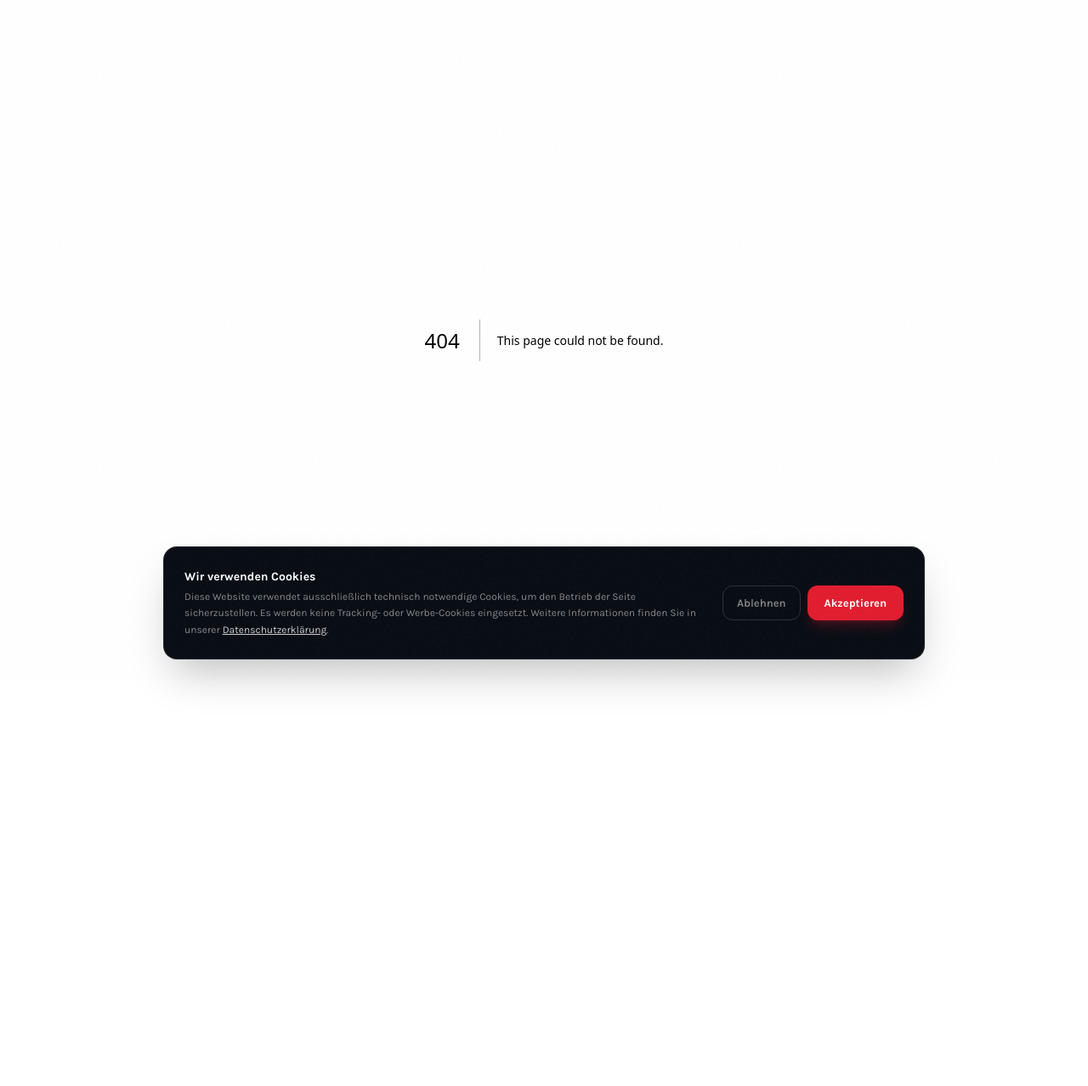
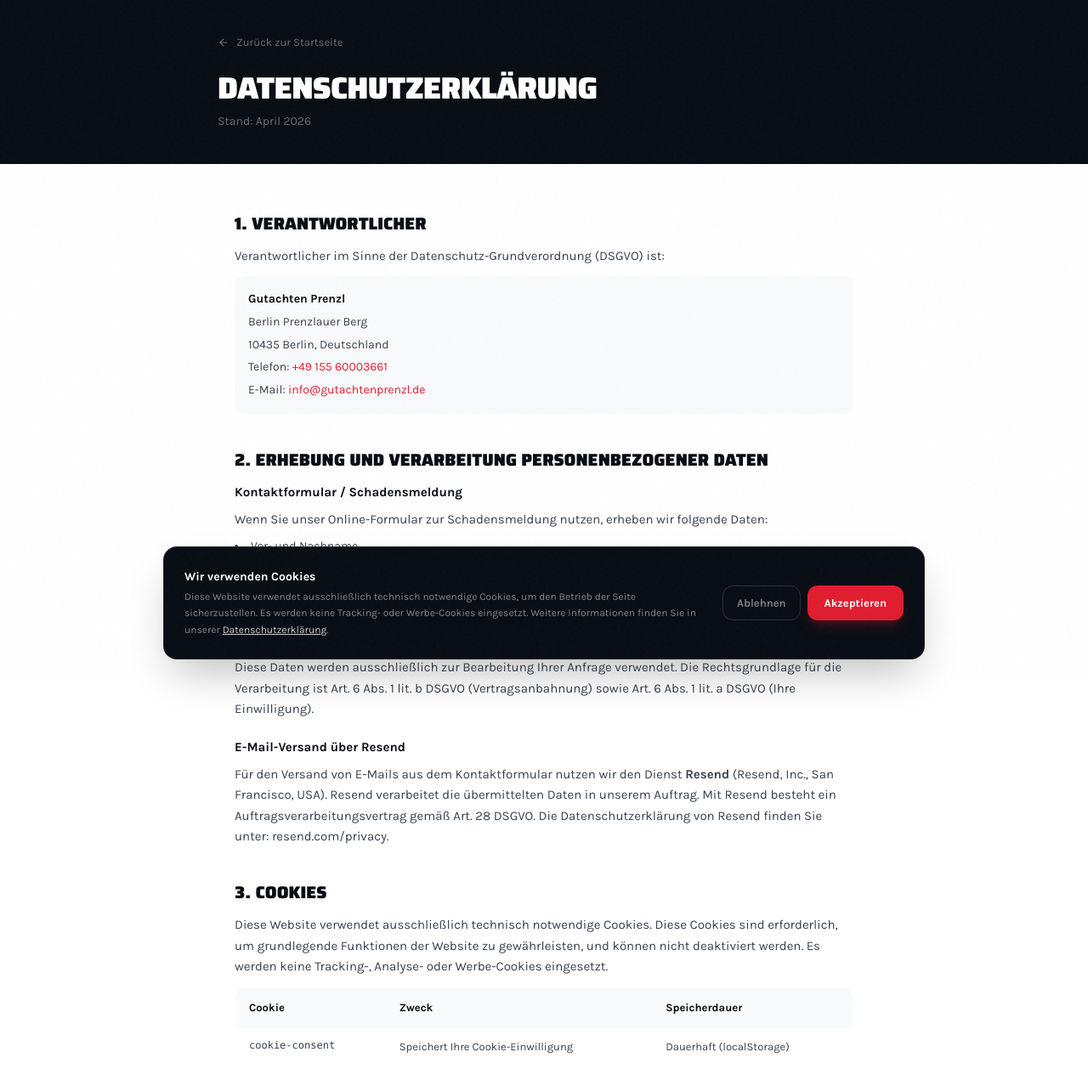
Before and after one commit to atiii3636-hash/gutachtenprenzl, a Next.js app: page /datenschutz in a window 1280 px wide. Before the commit this address had no page. Shown: the top 1278 px of the page at 85% size. Before the commit the page ends 800 px from the top, so only its background shows below. Built offline with nearby package versions, Linux system fonts and the light colour scheme.

Commit message:
Add Datenschutz page and link in footer
Co-Authored-By: Claude Sonnet 4.6 <noreply@anthropic.com>

```diff
--- /dev/null
+++ b/app/datenschutz/page.tsx
@@ -0,0 +1,149 @@
+import type { Metadata } from "next";
+import Link from "next/link";
+import { ArrowLeft } from "lucide-react";
+
+export const metadata: Metadata = {
+  title: "Datenschutzerklärung",
+  description: "Datenschutzerklärung von Gutachten Prenzl – KFZ Sachverständiger Berlin.",
+  robots: { index: false, follow: false },
+};
+
+export default function DatenschutzPage() {
+  return (
+    <div className="min-h-screen bg-white">
+      {/* Header */}
+      <div className="bg-[#080D14] py-10 px-5">
+        <div className="max-w-3xl mx-auto">
+          <Link
+            href="/"
+            className="inline-flex items-center gap-2 text-white/40 hover:text-white text-[13px] transition-colors mb-6"
+          >
+            <ArrowLeft size={14} />
+            Zurück zur Startseite
+          </Link>
+          <h1 className="font-display font-black text-3xl md:text-4xl text-white uppercase tracking-tight">
+            Datenschutzerklärung
+          </h1>
+          <p className="text-white/40 text-[14px] mt-2">Stand: April 2026</p>
+        </div>
+      </div>
+
+      {/* Content */}
+      <div className="max-w-3xl mx-auto px-5 py-14 space-y-10 text-[15px] text-gray-700 leading-relaxed">
+
+        <section>
+          <h2 className="font-display font-black text-xl text-[#080D14] uppercase mb-3">1. Verantwortlicher</h2>
+          <p>
+            Verantwortlicher im Sinne der Datenschutz-Grundverordnung (DSGVO) ist:
+          </p>
+          <div className="mt-3 p-4 bg-gray-50 rounded-xl text-[14px] space-y-1">
+            <p className="font-bold text-[#080D14]">Gutachten Prenzl</p>
+            <p>Berlin Prenzlauer Berg</p>
+            <p>10435 Berlin, Deutschland</p>
+            <p>Telefon: <a href="tel:+4915560003661" className="text-[#E11D2F] hover:underline">+49 155 60003661</a></p>
+            <p>E-Mail: <a href="mailto:info@gutachtenprenzl.de" className="text-[#E11D2F] hover:underline">info@gutachtenprenzl.de</a></p>
+          </div>
+        </section>
+
+        <section>
+          <h2 className="font-display font-black text-xl text-[#080D14] uppercase mb-3">2. Erhebung und Verarbeitung personenbezogener Daten</h2>
+          <h3 className="font-bold text-[#080D14] mb-2">Kontaktformular / Schadensmeldung</h3>
+          <p>
+            Wenn Sie unser Online-Formular zur Schadensmeldung nutzen, erheben wir folgende Daten:
+          </p>
+          <ul className="list-disc list-inside mt-2 space-y-1 text-[14px]">
+            <li>Vor- und Nachname</li>
+            <li>Telefonnummer</li>
+            <li>Beschreibung des Schadens (optional)</li>
+            <li>Art des Unfalls (Haftpflicht oder Kasko)</li>
+            <li>Hochgeladene Fotos des Fahrzeugschadens (optional)</li>
+          </ul>
+          <p className="mt-3">
+            Diese Daten werden ausschließlich zur Bearbeitung Ihrer Anfrage verwendet. Die Rechtsgrundlage für die Verarbeitung ist Art. 6 Abs. 1 lit. b DSGVO (Vertragsanbahnung) sowie Art. 6 Abs. 1 lit. a DSGVO (Ihre Einwilligung).
+          </p>
+
+          <h3 className="font-bold text-[#080D14] mt-5 mb-2">E-Mail-Versand über Resend</h3>
+          <p>
+            Für den Versand von E-Mails aus dem Kontaktformular nutzen wir den Dienst <strong>Resend</strong> (Resend, Inc., San Francisco, USA). Resend verarbeitet die übermittelten Daten in unserem Auftrag. Mit Resend besteht ein Auftragsverarbeitungsvertrag gemäß Art. 28 DSGVO. Die Datenschutzerklärung von Resend finden Sie unter: resend.com/privacy.
+          </p>
+        </section>
+
+        <section>
+          <h2 className="font-display font-black text-xl text-[#080D14] uppercase mb-3">3. Cookies</h2>
+          <p>
+            Diese Website verwendet ausschließlich technisch notwendige Cookies. Diese Cookies sind erforderlich, um grundlegende Funktionen der Website zu gewährleisten, und können nicht deaktiviert werden. Es werden keine Tracking-, Analyse- oder Werbe-Cookies eingesetzt.
+          </p>
+          <div className="mt-3 overflow-x-auto">
+            <table className="w-full text-[13px] border border-gray-200 rounded-xl overflow-hidden">
+              <thead>
+                <tr className="bg-gray-50">
+                  <th className="text-left px-4 py-3 font-bold text-[#080D14]">Cookie</th>
+                  <th className="text-left px-4 py-3 font-bold text-[#080D14]">Zweck</th>
+                  <th className="text-left px-4 py-3 font-bold text-[#080D14]">Speicherdauer</th>
+                </tr>
+              </thead>
+              <tbody>
+                <tr className="border-t border-gray-100">
+                  <td className="px-4 py-3 font-mono text-[12px]">cookie-consent</td>
+                  <td className="px-4 py-3">Speichert Ihre Cookie-Einwilligung</td>
+                  <td className="px-4 py-3">Dauerhaft (localStorage)</td>
+                </tr>
+              </tbody>
+            </table>
+          </div>
+        </section>
+
+        <section>
+          <h2 className="font-display font-black text-xl text-[#080D14] uppercase mb-3">4. Hosting & Infrastruktur</h2>
+          <p>
+            Diese Website wird über <strong>Vercel</strong> (Vercel Inc., San Francisco, USA) gehostet. Beim Aufruf der Website werden technisch notwendige Daten (IP-Adresse, Browsertyp, Uhrzeit) in Server-Logs gespeichert. Diese Daten werden nicht mit anderen Daten zusammengeführt und nach kurzer Zeit automatisch gelöscht. Rechtsgrundlage ist Art. 6 Abs. 1 lit. f DSGVO (berechtigtes Interesse am sicheren Betrieb der Website).
+          </p>
+        </section>
+
+        <section>
+          <h2 className="font-display font-black text-xl text-[#080D14] uppercase mb-3">5. Speicherdauer</h2>
+          <p>
+            Ihre personenbezogenen Daten aus dem Kontaktformular werden gelöscht, sobald der Zweck der Verarbeitung entfällt und keine gesetzlichen Aufbewahrungspflichten entgegenstehen. Im Regelfall werden Anfragen nach Abschluss der Bearbeitung innerhalb von 3 Monaten gelöscht.
+          </p>
+        </section>
+
+        <section>
+          <h2 className="font-display font-black text-xl text-[#080D14] uppercase mb-3">6. Ihre Rechte</h2>
+          <p>Sie haben gemäß DSGVO folgende Rechte:</p>
+          <ul className="list-disc list-inside mt-2 space-y-1 text-[14px]">
+            <li><strong>Auskunftsrecht</strong> (Art. 15 DSGVO): Auskunft über Ihre gespeicherten Daten</li>
+            <li><strong>Berichtigungsrecht</strong> (Art. 16 DSGVO): Korrektur unrichtiger Daten</li>
+            <li><strong>Löschungsrecht</strong> (Art. 17 DSGVO): Löschung Ihrer Daten</li>
+            <li><strong>Einschränkungsrecht</strong> (Art. 18 DSGVO): Einschränkung der Verarbeitung</li>
+            <li><strong>Widerspruchsrecht</strong> (Art. 21 DSGVO): Widerspruch gegen die Verarbeitung</li>
+            <li><strong>Datenübertragbarkeit</strong> (Art. 20 DSGVO): Übertragung Ihrer Daten</li>
+            <li><strong>Widerruf der Einwilligung</strong> (Art. 7 Abs. 3 DSGVO): Jederzeit mit Wirkung für die Zukunft</li>
+          </ul>
+          <p className="mt-3">
+            Zur Ausübung Ihrer Rechte wenden Sie sich bitte an: <a href="mailto:info@gutachtenprenzl.de" className="text-[#E11D2F] hover:underline">info@gutachtenprenzl.de</a>
+          </p>
+          <p className="mt-3">
+            Sie haben außerdem das Recht, sich bei der zuständigen Datenschutzaufsichtsbehörde zu beschweren. Zuständig ist die Berliner Beauftragte für Datenschutz und Informationsfreiheit.
+          </p>
+        </section>
+
+        <section>
+          <h2 className="font-display font-black text-xl text-[#080D14] uppercase mb-3">7. Datensicherheit</h2>
+          <p>
+            Diese Website nutzt HTTPS-Verschlüsselung (TLS) für die Übertragung aller Daten. Ihre Angaben im Kontaktformular werden verschlüsselt übertragen und sind für Dritte nicht einsehbar.
+          </p>
+        </section>
+
+        <div className="pt-4 border-t border-gray-100">
+          <Link
+            href="/"
+            className="inline-flex items-center gap-2 text-[#E11D2F] hover:text-[#B91C1C] font-semibold text-[14px] transition-colors"
+          >
+            <ArrowLeft size={14} />
+            Zurück zur Startseite
+          </Link>
+        </div>
+      </div>
+    </div>
+  );
+}
--- a/components/footer.tsx
+++ b/components/footer.tsx
@@ -82,7 +82,7 @@ export default function Footer() {
           <p className="text-[14px] text-white/25">© 2026 Gutachten Prenzl. Alle Rechte vorbehalten.</p>
           <div className="flex gap-5">
             <a href="#" className="text-[14px] text-white/25 hover:text-white/60 transition-colors">Impressum</a>
-            <a href="#" className="text-[14px] text-white/25 hover:text-white/60 transition-colors">Datenschutz</a>
+            <a href="/datenschutz" className="text-[14px] text-white/25 hover:text-white/60 transition-colors">Datenschutz</a>
           </div>
         </div>
       </div>
```
